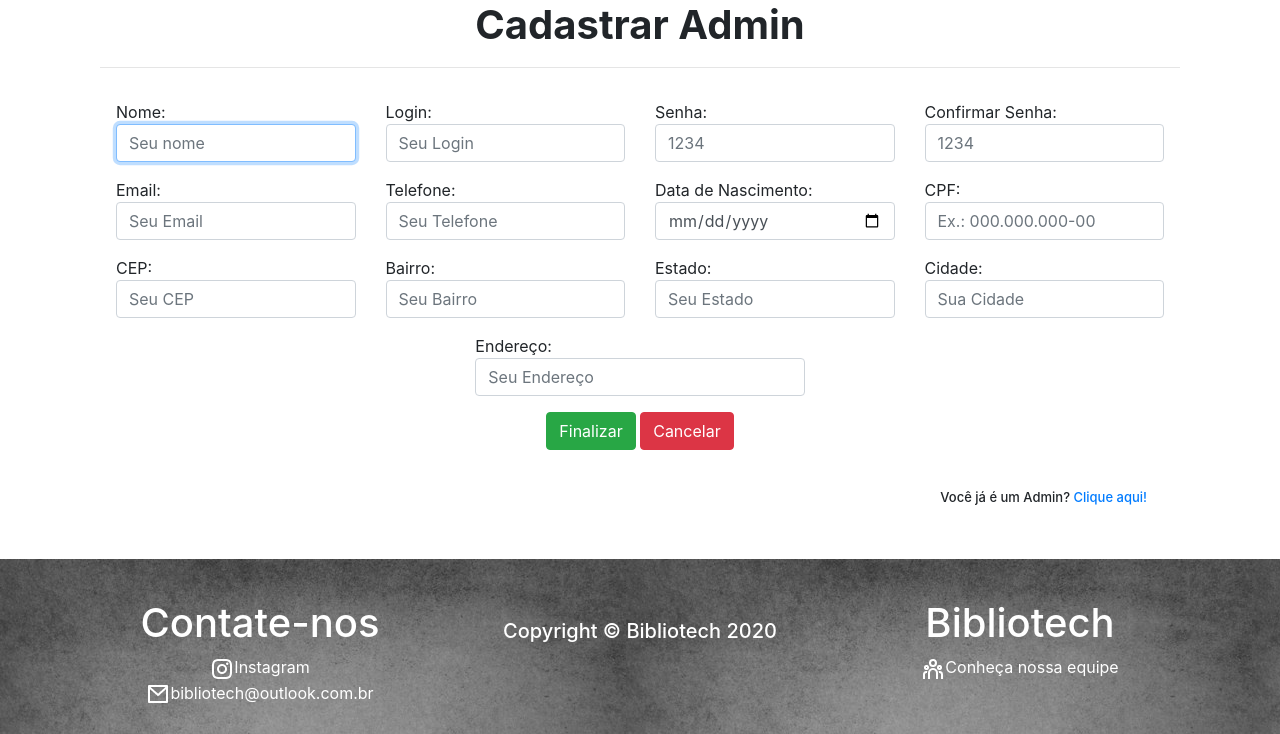
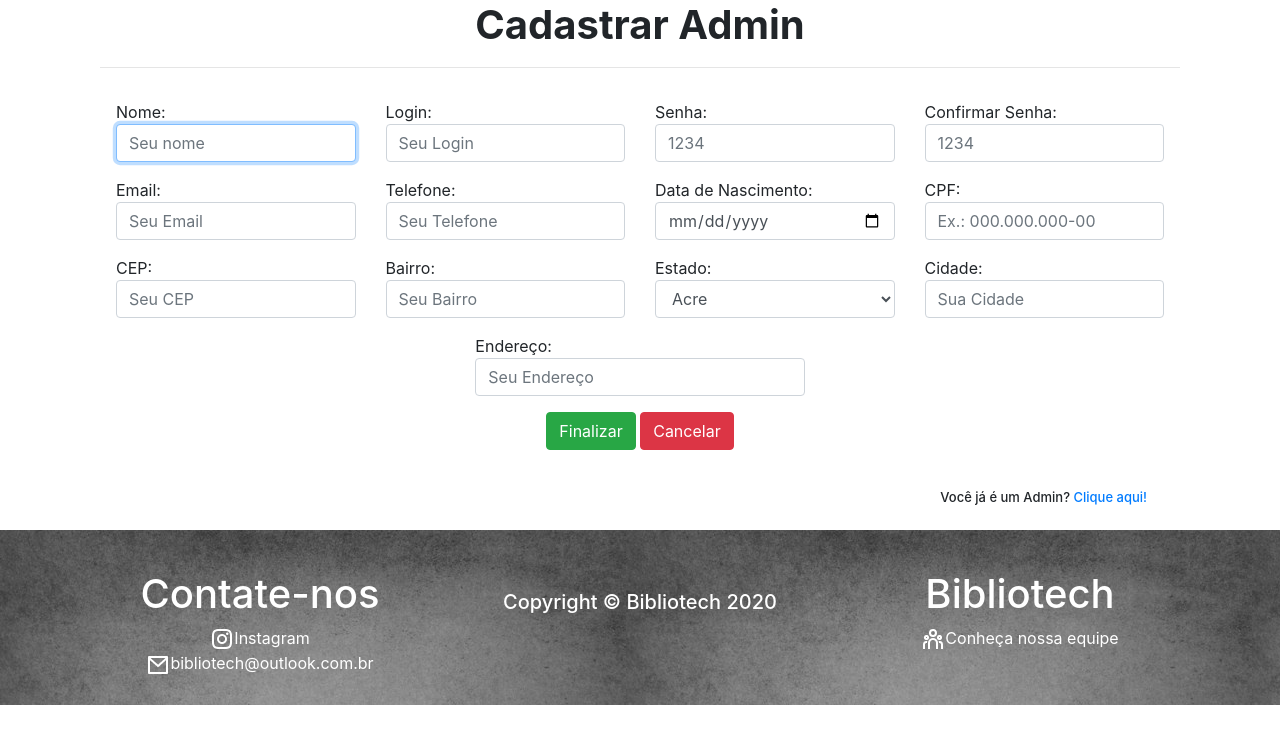
Before and after one commit to bibliotechaps/bibliotech, a PHP site: page /cadastroAdmin.php in a window 1280 px wide. Shown: the part 71-805 px from the top of the page. After the commit the page ends 776 px from the top, so only its background shows below. Run offline with PHP 8.4, Linux system fonts and the light colour scheme.

Commit message:
Changes Admin - Allan

```diff
--- a/cadastroAdmin.php
+++ b/cadastroAdmin.php
@@ -16,8 +16,6 @@
     <script src="https://maxcdn.bootstrapcdn.com/bootstrap/4.5.2/js/bootstrap.min.js"></script>
     <!-- CSS -->
     <link rel="stylesheet" href="css/arquivo1.css">
-    <!-- JS -->
-    <script type="text/javascript" src="js/arquivo-js.js"></script>
     <!-- JQuerry masks -->
     <script src="https://cdnjs.cloudflare.com/ajax/libs/jquery.mask/1.14.15/jquery.mask.min.js"></script>
 
@@ -50,7 +48,7 @@
             <a href="perfil-aluno.php"><img src="img/aluno.png" alt="imagem aluno" title="Aluno"></a>Aluno
         </div>
     </div>
-    <div class="container" id="menor">
+    <div class="container">
         <form method="POST" action="insert-admin.php">
 
             <div class="col-12 mb-2">
@@ -77,7 +75,7 @@
 
                 <div class="form-group  col-3">
                     <label style="margin: auto;" for="senha_cad2">Confirmar Senha:</label><br>
-                    <input name="senha2" id="senha2" class="form-control" type="password" placeholder="1234">
+                    <input name="senha2" id="senha2" class="form-control" type="password" placeholder="1234" required>
                 </div>
 
                 <div class="form-group  col-3">
@@ -87,7 +85,7 @@
 
                 <div class="form-group  col-3">
                     <label style="margin: auto;" for="tel_cad">Telefone:</label><br>
-                    <input name="telefone" id="telefone" class="form-control" type="tel" placeholder="Seu Telefone">
+                    <input name="telefone" id="telefone" class="form-control" type="tel" placeholder="Seu Telefone" required>
                 </div>
                 <!--  onkeypress="$(this).mask('(00) 90000-0000')" -->
                 <div class="form-group  col-3">
@@ -97,12 +95,12 @@
 
                 <div class="form-group  col-3">
                     <label style="margin: auto;" for="cpf_cad">CPF:</label><br>
-                    <input name="cpf" id="cpf" type="text" class="form-control" placeholder="Ex.: 000.000.000-00" >
+                    <input name="cpf" id="cpf" type="text" class="form-control" placeholder="Ex.: 000.000.000-00" required>
                 </div>
                 <!--  onkeypress="$(this).mask('000.000.000-00');"-->
                 <div class="form-group col-3">
                     <label style="margin: auto;" for="cep_cad">CEP:</label><br>
-                    <input name="cep" id="cep" type="text" class="form-control" placeholder="Seu CEP"   >
+                    <input name="cep" id="cep" type="text" class="form-control" placeholder="Seu CEP" required>
                 </div>
                 <!--  onkeypress="$(this).mask('00.000-000')" -->
                 <div class="form-group  col-3">
@@ -111,7 +109,36 @@
                 </div>
                 <div class="form-group col-3">
                     <label style="margin: auto;" for="pais_cad">Estado:</label><br>
-                    <input name="estado" id="estado" class="form-control" type="text" placeholder="Seu Estado" required>
+                    <!--<input name="estado" id="estado" class="form-control" type="text" placeholder="Seu Estado" required>-->
+                    <select name="estado" class="form-control" required>
+                        <option value="ac">Acre</option>
+                        <option value="al">Alagoas</option>
+                        <option value="ap">Amapá</option>
+                        <option value="am">Amazonas</option>
+                        <option value="ba">Bahia</option>
+                        <option value="ce">Ceará</option>
+                        <option value="df">Distrito Federal</option>
+                        <option value="es">Espirito Santo</option>
+                        <option value="go">Goiás</option>
+                        <option value="ma">Maranhão</option>
+                        <option value="mt">Mato Grosso</option>
+                        <option value="ms">Mato Grosso do Sul</option>
+                        <option value="mg">Minas Gerais</option>
+                        <option value="pa">Pará</option>
+                        <option value="pb">Paraíba </option>
+                        <option value="pr">Paraná</option>
+                        <option value="pe">Pernambuco </option>
+                        <option value="pi">Piauí</option>
+                        <option value="rj">Rio de Janeiro </option>
+                        <option value="rn">Rio Grande do NorteAlagoas</option>
+                        <option value="rs">Rio Grande do Sul</option>
+                        <option value="ro">Rondônia </option>
+                        <option value="rr">Roraima </option>
+                        <option value="sc">Santa Catarina Alagoas</option>
+                        <option value="sp">São Paulo</option>
+                        <option value="se">Sergipe</option>
+                        <option value="to">Tocantins </option>
+                    </select>
                 </div>
                 <div class="form-group col-3">
                     <label style="margin: auto;" for="cidade_cad">Cidade:</label><br>
@@ -127,6 +154,20 @@
                 <div class="col-4">
                     <!-- só para identar -->
                 </div>
+                <script>
+                    var senha = document.getElementById("senha"), senha2 = document.getElementById("senha2");
+
+                    function validatePassword() {
+                        if (senha.value != senha2.value) {
+                            senha2.setCustomValidity("Senhas diferentes!");
+                        } else {
+                            senha2.setCustomValidity('');
+                        }
+                    }
+
+                    senha.onchange = validatePassword;
+                    senha2.onkeyup = validatePassword;
+                </script>
                 <div style="align-items: center;">
                     <input class="btn btn-success" type="submit" name="btnFinalizar" value="Finalizar">
                     <a href="inicial.php"><button type="button" class="btn btn-danger">Cancelar</button></a>
--- a/insert-admin.php
+++ b/insert-admin.php
@@ -16,7 +16,6 @@
 
     $sql = "insert into admin (nome, login, senha, email, telefone, dataNasc, cpf, cep, bairro, estado, cidade, endereco) values ('$nome','$login', '$senha','$email','$telefone','$dataNasc','$cpf','$cep','$bairro','$estado','$cidade','$endereco')";
 
-    echo "$sql";
 
     if ($conn->query($sql)) {
         echo "<script>alert('Registro inserido com sucesso!')</script>";
```
Also changed, not shown: js/arquivo-js.js (line endings or trailing spaces).
